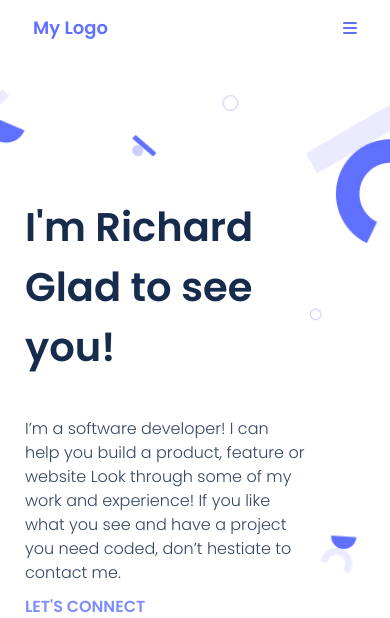
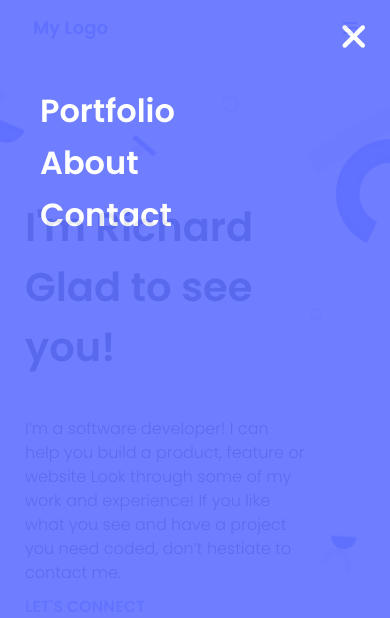
Before and after one commit to rtonata88/my-portfolio, a website: page index.html in a window 390 px wide. Shown: the top 618 px of the page. Drawn offline with Linux system fonts and the light colour scheme.

Commit message:
Add mobile menu layout and design

```diff
--- a/assets/css/style.css
+++ b/assets/css/style.css
@@ -12,6 +12,10 @@ body {
   font-family: "Poppins", Tahoma, Geneva, Verdana, sans-serif;
   background: #e5e5e5;
   margin: 0;
+}
+
+.menu-overlay{
+  display:none;
 }
 
 .header {
@@ -425,6 +429,45 @@ button:disabled {
 }
 
 @media only screen and (max-width: 600px) {
+  .menu-overlay{
+    display: block;
+    position:absolute;
+    opacity: 0.9;
+    height: 100%;
+    width: 100%;
+    background-color: #6070FF;
+}
+  .menu-close{
+    display: flex;
+    list-style-type: none;
+    justify-content: flex-end;
+    color: white;
+    font-size: 36px;
+    padding-right: 25px;
+    margin-top: 10px;
+
+  }
+
+
+  .mobile-menu-items a{
+    display: flex;
+    font-family: "Poppins", Tahoma, Geneva, Verdana, sans-serif;
+    flex-direction: column;
+    align-items: flex-start;
+    font-style: normal;
+    font-weight: 600;
+    font-size: 32px;
+    line-height: 20px;
+    margin-bottom: 32px;
+  }
+  .mobile-menu-items a:link{
+    color: white;
+  }
+
+  .mobile-menu-items a:visited{
+    color: white;
+  }
+
   .header {
     display: flex;
     justify-content: center;
--- a/index.html
+++ b/index.html
@@ -28,16 +28,28 @@
   <body>
     <header class="header">
       <a href="index.html" class="logo"> My Logo </a>
+
         <nav>
           <ul class="menu">
             <li><a href="#" rel="noreferrer noopener">Portfolio</a></li>
             <li><a href="#" rel="noreferrer noopener">About</a></li>
             <li><a href="#" rel="noreferrer noopener">Contact</a></li>
           </ul>
-        <ul class="mobile-menu">
+          <ul class="mobile-menu mobile-menu-toggle">
             <li><i class="fas fa-bars"></i></li>
           </ul>
         </nav>
+        <div class="menu-overlay">
+          <ul class="mobile-menu-toggle menu-close">
+            <li><i class="fas fa-times"></i></li>
+          </ul>
+           <ul class="mobile-menu-items">
+            <li><a href="#" rel="noreferrer noopener">Portfolio</a></li>
+            <li><a href="#" rel="noreferrer noopener">About</a></li>
+            <li><a href="#" rel="noreferrer noopener">Contact</a></li>
+          </ul>
+
+      </div>
     </header>
     <section class="container">
       <section class="welcome-content">
```
Also changed, not shown: assets/js/portfolio.js (added). Lines whose indentation alone changed are shown as unchanged.
